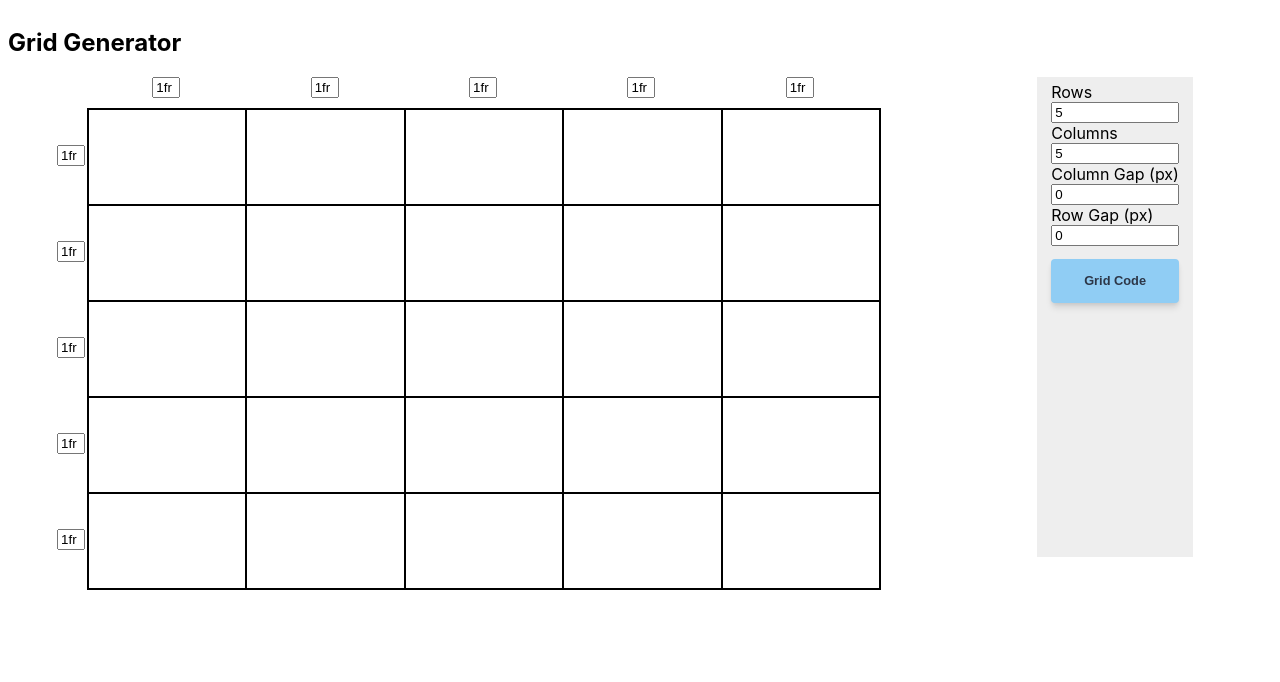
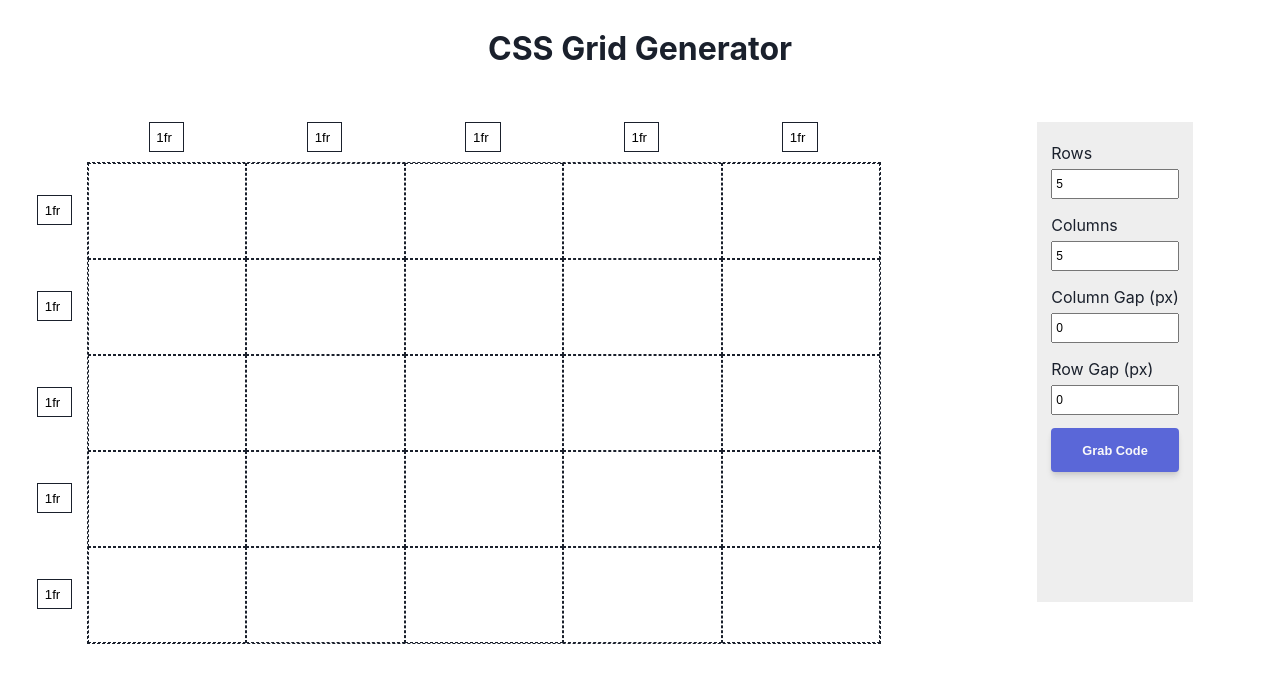
Before and after one commit to stlachman/grid-generator, a Gatsby site: page / in a window 1280 px wide. Built offline with nearby package versions, Linux system fonts and the light colour scheme; Gatsby itself is replaced by a stand-in of ours.

Commit message:
Updated basic styles.

```diff
--- a/src/components/aside.js
+++ b/src/components/aside.js
@@ -10,6 +10,17 @@ const Fieldset = styled.fieldset`
   display: flex;
   flex-direction: column;
   border: 0;
+`;
+
+const Label = styled.label`
+  display: inline-block;
+  margin-top: 1em;
+`;
+
+const Input = styled.input`
+  margin-top: 0.5em;
+  padding: 0.5em 0.5em 0.5em 0.25em;
+  font-size: 0.75rem;
 `;
 
 export default function({
@@ -26,8 +37,8 @@ export default function({
   return (
     <Aside>
       <Fieldset>
-        <label htmlFor="rows">Rows</label>
-        <input
+        <Label htmlFor="rows">Rows</Label>
+        <Input
           type="number"
           name="rows"
           onChange={changeRows}
@@ -36,8 +47,8 @@ export default function({
           min="1"
           max="12"
         />
-        <label htmlFor="columns">Columns</label>
-        <input
+        <Label htmlFor="columns">Columns</Label>
+        <Input
           type="number"
           name="columns"
           onChange={changeColumns}
@@ -46,8 +57,8 @@ export default function({
           min="1"
           max="12"
         />
-        <label htmlFor="column-gap">Column Gap (px)</label>
-        <input
+        <Label htmlFor="column-gap">Column Gap (px)</Label>
+        <Input
           type="number"
           name="column-gap"
           onChange={updateColumnGap}
@@ -56,8 +67,8 @@ export default function({
           min="0"
           max="15"
         />
-        <label htmlFor="row-gap">Row Gap (px)</label>
-        <input
+        <Label htmlFor="row-gap">Row Gap (px)</Label>
+        <Input
           type="number"
           name="row-gap"
           onChange={updateRowGap}
@@ -67,7 +78,7 @@ export default function({
           max="15"
         />
 
-        <Button margin="1em 0 0 0" handleClick={showModal} text={"Grid Code"} />
+        <Button margin="1em 0 0 0" handleClick={showModal} text={"Grab Code"} />
       </Fieldset>
     </Aside>
   );
--- a/src/components/button.js
+++ b/src/components/button.js
@@ -2,13 +2,13 @@ import React from "react";
 import styled from "@emotion/styled";
 
 const Button = styled.button`
-  background: #90cdf4;
-  color: #2d3748;
+  background: #5a67d8;
+  color: #f9f9f9;
   padding: 0.8em 1.25em;
   font-size: 0.8rem;
   font-weight: 600;
   cursor: pointer;
-  border: 0.25rem #90cdf4 solid;
+  border: 0.25rem #5a67d8 solid;
   border-radius: 0.25rem;
   margin: ${({ margin }) => (margin ? margin : "0 1em")};
   box-shadow: 0 6px 6px -1px rgba(0, 0, 0, 0.1),
--- a/src/components/column.js
+++ b/src/components/column.js
@@ -2,7 +2,7 @@ import React from "react";
 import styled from "@emotion/styled";
 
 const Column = styled.div`
-  border: 1px solid black;
+  border: 1px dashed #1a202c;
 `;
 
 export default () => {
--- a/src/components/input.js
+++ b/src/components/input.js
@@ -7,10 +7,15 @@ const InputContainer = styled.div`
   flex-direction: ${({ type }) => (type === "row" ? "column" : "row")};
 `;
 
+const Input = styled.input`
+  border: 1px solid #1a202c;
+  padding: 0.5em;
+`;
+
 export default function({ updateValue, index, type }) {
   return (
     <InputContainer type={type}>
-      <input
+      <Input
         style={{ maxWidth: 20 }}
         type="text"
         onBlur={e => updateValue(e, index)}
--- a/src/components/layout.js
+++ b/src/components/layout.js
@@ -9,6 +9,8 @@ const Layout = ({ children }) => {
           body {
             font-family: -apple-system, system-ui, BlinkMacSystemFont,
               "Segoe UI", Roboto, "Helvetica Neue", Arial, sans-seri;
+            background-color: #fff;
+            color: #1a202c;
           }
         `}
       />
--- a/src/pages/index.js
+++ b/src/pages/index.js
@@ -13,6 +13,7 @@ const FlexContainer = styled.div`
   display: flex;
   justify-content: ${({ justifyContent }) =>
     justifyContent ? justifyContent : "flex-start"};
+  margin: ${({ margin }) => (margin ? margin : "0")};
 `;
 
 const InputGrid = styled.section`
@@ -20,11 +21,15 @@ const InputGrid = styled.section`
   margin-bottom: 10px;
 `;
 
+const Title = styled.h1`
+  font-size: 2rem;
+`;
+
 const InputRow = styled.section`
   display: grid;
   height: 100%;
   position: relative;
-  left: -30px;
+  left: -50px;
 `;
 
 const Main = styled.main`
@@ -40,7 +45,7 @@ const GridContainer = styled.div`
 
 const Grid = styled.section`
   display: grid;
-  border: 1px solid;
+  border: 1px dashed #1a202c;
   width: 100%;
   height: 100%;
   position: absolute;
@@ -228,7 +233,7 @@ const IndexPage = () => {
     <Layout>
       <Modal show={show} setCopyStatus={setCopyStatus} handleClose={hideModal}>
         {copyStatus ? (
-          <FlexContainer>
+          <FlexContainer justifyContent="center">
             <h4>{copyStatus}</h4>
           </FlexContainer>
         ) : (
@@ -238,8 +243,8 @@ const IndexPage = () => {
           <Button small text={"Copy Code"} handleClick={copyToClipboard} />
         </FlexContainer>
       </Modal>
-      <FlexContainer>
-        <h2>Grid Generator</h2>
+      <FlexContainer justifyContent="center" margin="0 0 2rem 0">
+        <Title>CSS Grid Generator</Title>
       </FlexContainer>
       <FlexContainer justifyContent={"space-around"}>
         <Main>
```
